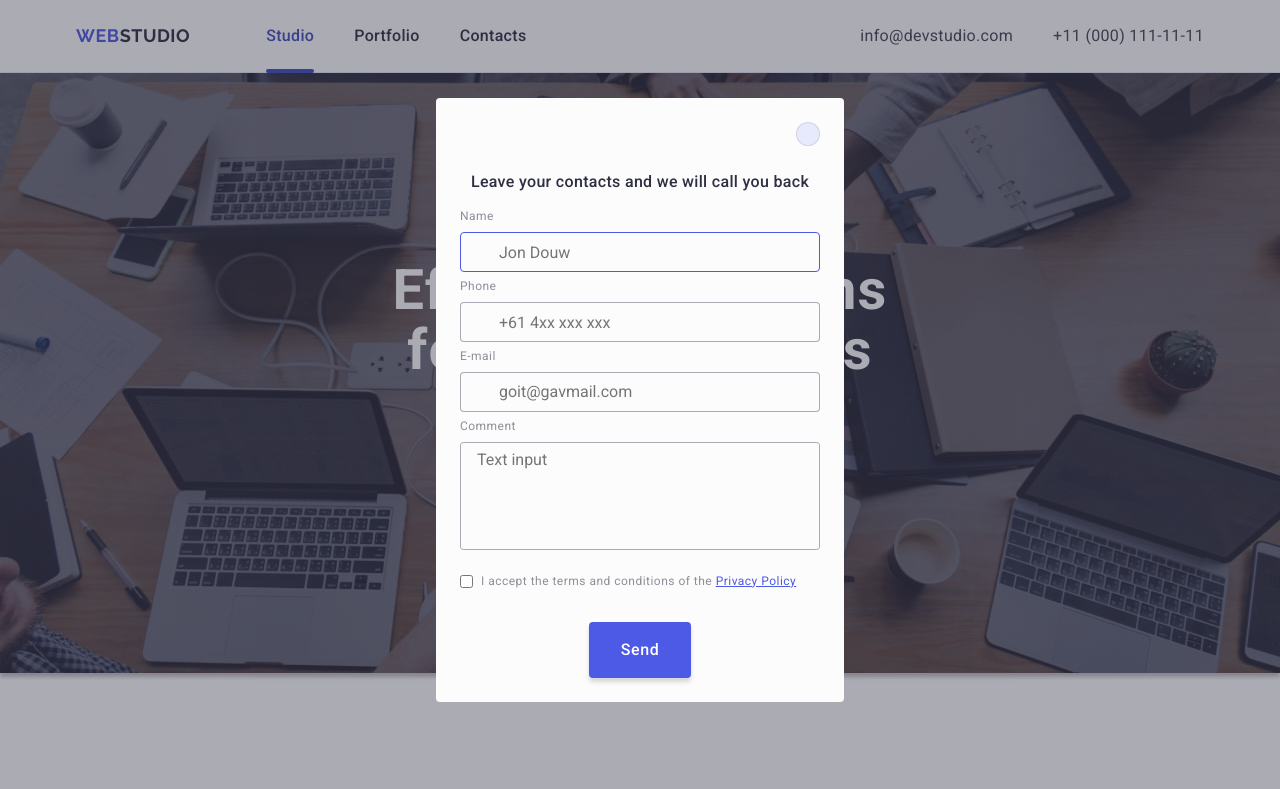
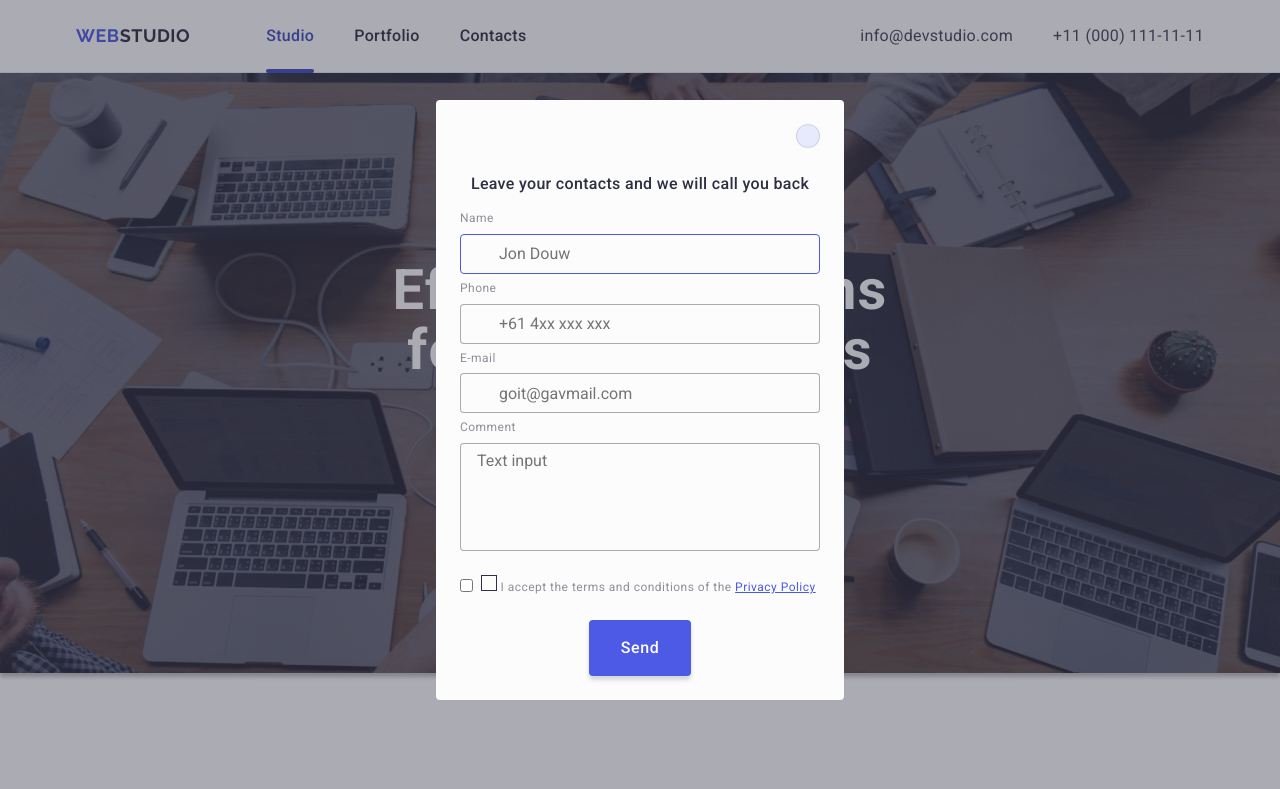
Before and after one commit to Christina-Mikheyeva/goit-markup-hw-05, a plain HTML site: page index.html in a window 1280 px wide. Shown: the top 789 px of the page. Drawn offline with nearby package versions, Linux system fonts and the light colour scheme.

Commit message:
disaster with chekbox

```diff
--- a/css/styles.css
+++ b/css/styles.css
@@ -238,9 +238,10 @@
      /*-------- BUTTON *----------*/
 
    .button {
-       display: inline-flex;
+       /* display: inline-block;
        justify-content: center;
-       align-items: center;
+       align-items: center; */
+       display: block;
        padding-top: 16px;
        padding-right: 32px;
        padding-bottom: 16px;
@@ -606,9 +607,7 @@
     padding-right: 24px;
     padding-bottom: 24px;
     padding-left: 24px;
-    width: 408px;
     min-height: 584px;
-    flex-shrink: 0;
 }
 
 .close-btn{
@@ -626,6 +625,15 @@
     background-color: var(--cornflower);
 }
 
+.close-btn:active,
+.close-btn:focus {
+background-color: var(--ocean);
+}
+
+.close-btn:active + .close-svg {
+    fill: #ffffff;
+}
+
 .modal-text {
     color: var(--navy-blue-color);
     text-align: center;
@@ -638,6 +646,7 @@
 
     fill: var(--navy-blue-color);
 }
+
 
 .modal-form {
     display: flex;
@@ -695,11 +704,29 @@
 textarea {
     resize: none;
     margin-bottom: 16px;
+    overflow: hidden;
 }
 
 .textarea.padding {
     padding: 8px 16px 98px;
 }
+
+.policy-checkbox-square {
+    display: inline-flex;
+    justify-content: center;
+    align-items: center;
+    width: 16px;
+    height: 16px;
+    flex-shrink: 0;
+    border: 1px solid var(--navy-blue-color);
+    fill: transparent;
+}
+
+.checkbox:checked + .policy-label {
+background-color: var(--ocean);
+fill: var(--cloud-color);
+}
+
 
 .policy {
     display: flex;
@@ -721,3 +748,10 @@ textarea {
     letter-spacing: inherit;
     text-decoration-line: underline;
 }
+
+
+
+.modal-btn {
+
+
+}
--- a/index.html
+++ b/index.html
@@ -567,19 +567,25 @@
             class="input-field textarea padding"
             name="comment"
             id="comment"
-            cols="30"
+            cols="7"
             placeholder="Text input"
           ></textarea>
 
           <div class="policy">
-            <input type="checkbox" name="policy" value="policy" />
-            <label for="policy"
-              >I accept the terms and conditions of the
-              <span class="policy-text">Privacy Policy</span>
+            <input type="checkbox" name="policy" id="policy" />
+            <label class="policy-label" for="policy">
+              <span class="policy-checkbox-square">
+                <svg class="policy-svg" width="16" height="16">
+                  <use href="./images/icons.svg#icon-bird"></use>
+                </svg>
+              </span>
+              I accept the terms and conditions of the
+              <a href="./"><span class="policy-text">Privacy Policy</span></a>
             </label>
           </div>
-          <button class="modal-btn button" type="submit">Send</button>
         </form>
+
+        <button class="modal-btn button" type="submit">Send</button>
       </div>
     </div>
   </body>
```
Also changed, not shown: images/icons.svg, 1 other file.
